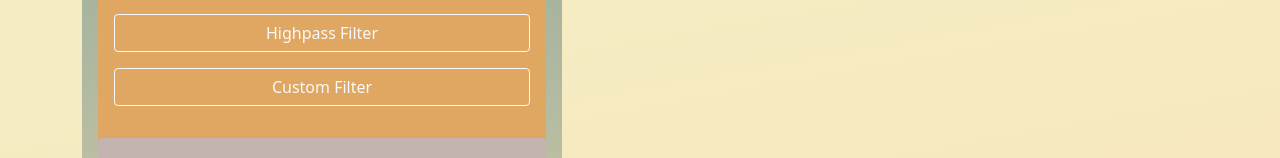
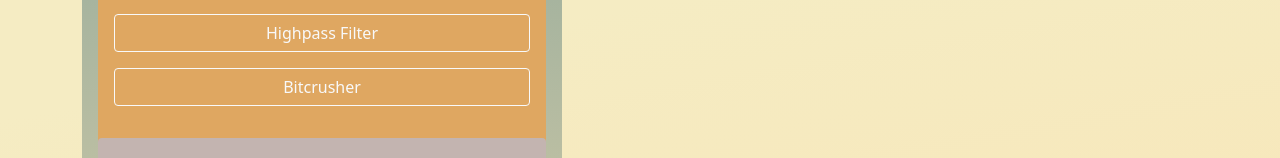
Before and after one commit to LuckyLuke16/audiovideo22, a React (Create React App) app: page / in a window 1280 px wide. Shown: the part 613-771 px from the top of the page. Built offline with nearby package versions, Linux system fonts and the light colour scheme.

Commit message:
add bitcrusher filter

```diff
--- a/src/Filter.js
+++ b/src/Filter.js
@@ -1,10 +1,10 @@
-import './App.css';
-import 'bootstrap/dist/css/bootstrap.min.css';
-import { Card, Stack, Button } from 'react-bootstrap';
-import React from 'react';
-import './Equalizer.css';
+import "./App.css";
+import "bootstrap/dist/css/bootstrap.min.css";
+import { Card, Stack, Button } from "react-bootstrap";
+import React from "react";
+import "./Equalizer.css";
 
-export default class Filter extends React.Component{
+export default class Filter extends React.Component {
   constructor(props) {
     super(props);
     this.audio = this.props.audio;
@@ -14,17 +14,18 @@ export default class Filter extends React.Component{
     // equalizer nodes and sliders
     this.lowshelfNode = null;
     this.lowshelfSlider = React.createRef();
-        this.peakingNode1 = null
+    this.peakingNode1 = null;
     this.peaking1Slider = React.createRef();
-        this.peakingNode2 = null
+    this.peakingNode2 = null;
     this.peaking2Slider = React.createRef();
-        this.peakingNode3 = null
+    this.peakingNode3 = null;
     this.peaking3Slider = React.createRef();
     this.highshelfNode = null;
     this.highshelfSlider = React.createRef();
     this.state = {
-            isLowpassOn : false,
-            isHighpassOn : false,
+      isLowpassOn: false,
+      isHighpassOn: false,
+      isBitcrusherOn: false,
       clickedColor: false,
       // equalizer nodes SliderValues
       lowshelfValue: 0,
@@ -32,29 +33,25 @@ export default class Filter extends React.Component{
       peaking2Value: 0,
       peaking3Value: 0,
       highshelfValue: 0,
-
-        }
+    };
   }
 
-    setFilter(filterTyp){
-        if(this.audio.audioCtx === null) {
+  setFilter(filterTyp) {
+    if (this.audio.audioCtx === null) {
       return;
     }
-        switch(filterTyp){
+    switch (filterTyp) {
       case "lowpass":
-                if(this.state.isHighpassOn)
-                    return;
-                this.setState({isLowpassOn: !this.state.isLowpassOn}, function () {
+        if (this.state.isHighpassOn || this.state.isBitcrusherOn) return;
+        this.setState({ isLowpassOn: !this.state.isLowpassOn }, function () {
           if (this.state.isLowpassOn === true) {
             this.setLowpassFilterOn();
-                    } else
-                        this.turnFilterOff();
+          } else this.turnFilterOff();
         });
         break;
       case "highpass":
-                if(this.state.isLowpassOn)
-                    return;
-                this.setState({isHighpassOn: !this.state.isHighpassOn}, function () {
+        if (this.state.isLowpassOn || this.state.isBitcrusherOn) return;
+        this.setState({ isHighpassOn: !this.state.isHighpassOn }, function () {
           if (this.state.isHighpassOn === true) {
             this.setHighpassFilterOn();
           } else {
@@ -62,37 +59,56 @@ export default class Filter extends React.Component{
           }
         });
         break;
+      case "bitcrusher":
+        if (this.state.isHighpassOn || this.state.isLowpassOn) return;
+        this.setState(
+          { isBitcrusherOn: !this.state.isBitcrusherOn },
+          function () {
+            if (this.state.isBitcrusherOn === true) {
+              this.setBitscusherOn();
+            } else this.turnFilterOff();
+          }
+        );
+        break;
       default:
         break;
     }
   }
-    render(){
-        return(
-            <Card className='filter-card'>
+  render() {
+    return (
+      <Card className="filter-card">
         <Card.Body>
           <p>Filters</p>
           <Stack gap={3}>
             <Button
               variant={this.state.isLowpassOn ? "warning" : "outline-light"}
               onClick={() => this.setFilter("lowpass")}
-                        >Lowpass Filter</Button>{' '}
+            >
+              Lowpass Filter
+            </Button>{" "}
             <Button
               variant={this.state.isHighpassOn ? "warning" : "outline-light"}
               onClick={() => this.setFilter("highpass")}
-                        >Highpass Filter</Button>{' '}
-                        <Button variant="outline-light">Custom Filter</Button>{' '}
+            >
+              Highpass Filter
+            </Button>{" "}
+            <Button
+              variant={this.state.isBitcrusherOn ? "warning" : "outline-light"}
+              onClick={() => this.setFilter("bitcrusher")}
+            >
+              Bitcrusher
+            </Button>{" "}
           </Stack>
-
         </Card.Body>
-                <Card
-                    className='equalizer-card'
-                    hidden={this.isHidden}
-                >
+        <Card className="equalizer-card" hidden={this.isHidden}>
           <Card.Body>
             <p>5-Band-Equalizer</p>
             <Stack gap={3}>
-                            <Stack direction="horizontal" gap={4} className="col-md-5 mx-auto">
-                            </Stack>
+              <Stack
+                direction="horizontal"
+                gap={4}
+                className="col-md-5 mx-auto"
+              ></Stack>
               <input
                 id="equalizer1"
                 type="range"
@@ -152,46 +168,60 @@ export default class Filter extends React.Component{
           </Card.Body>
         </Card>
       </Card>
-
     );
   }
 
   // is called whenever a prop is changed
   // updates audio props from audio component
   componentDidUpdate(prevProps, prevState, snapshot) {
-        if(this.props.audio !== prevProps.audio){
+    if (this.props.audio !== prevProps.audio) {
       this.audio = this.props.audio;
-            if(this.props.audio.audioCtx === null)
-            {
-                this.setState({isLowpassOn : false});
-                this.setState({isHighpassOn : false});
+      if (this.props.audio.audioCtx === null) {
+        this.setState({ isLowpassOn: false });
+        this.setState({ isHighpassOn: false });
+        this.setState({ isBitcrusherOn: false });
         this.lowshelfNode = null;
-            }else {
+      } else {
         // initialize equalizer nodes when audioCtx is initialized
-                if(this.lowshelfNode === null){
+        if (this.lowshelfNode === null) {
           this.lowshelfNode = this.audio.audioCtx.createBiquadFilter();
           this.lowshelfNode.type = "lowshelf";
           this.lowshelfNode.frequency.value = 300;
-                    this.lowshelfNode.gain.setValueAtTime(this.lowshelfSlider.current.value, this.audio.audioCtx.currentTime);
+          this.lowshelfNode.gain.setValueAtTime(
+            this.lowshelfSlider.current.value,
+            this.audio.audioCtx.currentTime
+          );
           this.highshelfNode = this.audio.audioCtx.createBiquadFilter();
           this.highshelfNode.type = "highshelf";
           this.highshelfNode.frequency.value = 4000;
-                    this.highshelfNode.gain.setValueAtTime(this.highshelfSlider.current.value, this.audio.audioCtx.currentTime);
+          this.highshelfNode.gain.setValueAtTime(
+            this.highshelfSlider.current.value,
+            this.audio.audioCtx.currentTime
+          );
           this.peakingNode1 = this.audio.audioCtx.createBiquadFilter();
 
           this.peakingNode1.type = "peaking";
           this.peakingNode1.frequency.value = 2150;
-                    this.peakingNode1.gain.setValueAtTime(this.peaking1Slider.current.value, this.audio.audioCtx.currentTime);
+          this.peakingNode1.gain.setValueAtTime(
+            this.peaking1Slider.current.value,
+            this.audio.audioCtx.currentTime
+          );
 
           this.peakingNode2 = this.audio.audioCtx.createBiquadFilter();
           this.peakingNode2.type = "peaking";
           this.peakingNode2.frequency.value = 1000;
-                    this.peakingNode2.gain.setValueAtTime(this.peaking2Slider.current.value, this.audio.audioCtx.currentTime);
+          this.peakingNode2.gain.setValueAtTime(
+            this.peaking2Slider.current.value,
+            this.audio.audioCtx.currentTime
+          );
 
           this.peakingNode3 = this.audio.audioCtx.createBiquadFilter();
           this.peakingNode3.type = "peaking";
           this.peakingNode3.frequency.value = 3000;
-                    this.peakingNode3.gain.setValueAtTime(this.peaking3Slider.current.value, this.audio.audioCtx.currentTime);
+          this.peakingNode3.gain.setValueAtTime(
+            this.peaking3Slider.current.value,
+            this.audio.audioCtx.currentTime
+          );
 
           this.audio.source.disconnect();
           this.audio.source.connect(this.lowshelfNode);
@@ -204,12 +234,14 @@ export default class Filter extends React.Component{
   setLowpassFilterOn() {
     this.lowpassFilter = this.audio.audioCtx.createBiquadFilter();
     this.lowpassFilter.type = "lowpass";
-            this.lowpassFilter.frequency.setValueAtTime(500,this.audio.audioCtx.currentTime);
+    this.lowpassFilter.frequency.setValueAtTime(
+      500,
+      this.audio.audioCtx.currentTime
+    );
     this.audio.source.disconnect();
     this.audio.source.connect(this.lowpassFilter);
     this.lowpassFilter.connect(this.lowshelfNode);
     this.setEqualizerNodes();
-
   }
 
   turnFilterOff() {
@@ -221,14 +253,17 @@ export default class Filter extends React.Component{
   setHighpassFilterOn() {
     this.highpassFilter = this.audio.audioCtx.createBiquadFilter();
     this.highpassFilter.type = "highpass";
-        this.highpassFilter.frequency.setValueAtTime(2000,this.audio.audioCtx.currentTime);
+    this.highpassFilter.frequency.setValueAtTime(
+      2000,
+      this.audio.audioCtx.currentTime
+    );
     this.audio.source.disconnect();
     this.audio.source.connect(this.highpassFilter);
     this.highpassFilter.connect(this.lowshelfNode);
-        this.setEqualizerNodes()
+    this.setEqualizerNodes();
   }
 
-    setEqualizerNodes(){
+  setEqualizerNodes() {
     this.lowshelfNode.connect(this.peakingNode1);
     this.peakingNode1.connect(this.peakingNode2);
     this.peakingNode2.connect(this.peakingNode3);
@@ -244,7 +279,10 @@ export default class Filter extends React.Component{
     if (this.audio.audioCtx === null) {
       return;
     }
-        this.lowshelfNode.gain.setValueAtTime(this.lowshelfSlider.current.value, this.audio.audioCtx.currentTime);
+    this.lowshelfNode.gain.setValueAtTime(
+      this.lowshelfSlider.current.value,
+      this.audio.audioCtx.currentTime
+    );
   }
 
   changeHighshelfGain() {
@@ -252,7 +290,10 @@ export default class Filter extends React.Component{
     if (this.audio.audioCtx === null) {
       return;
     }
-        this.highshelfNode.gain.setValueAtTime(this.highshelfSlider.current.value, this.audio.audioCtx.currentTime);
+    this.highshelfNode.gain.setValueAtTime(
+      this.highshelfSlider.current.value,
+      this.audio.audioCtx.currentTime
+    );
   }
 
   changePeaking1Gain() {
@@ -260,7 +301,10 @@ export default class Filter extends React.Component{
     if (this.audio.audioCtx === null) {
       return;
     }
-        this.peakingNode1.gain.setValueAtTime(this.peaking1Slider.current.value, this.audio.audioCtx.currentTime);
+    this.peakingNode1.gain.setValueAtTime(
+      this.peaking1Slider.current.value,
+      this.audio.audioCtx.currentTime
+    );
   }
 
   changePeaking2Gain() {
@@ -268,7 +312,10 @@ export default class Filter extends React.Component{
     if (this.audio.audioCtx === null) {
       return;
     }
-        this.peakingNode2.gain.setValueAtTime(this.peaking2Slider.current.value, this.audio.audioCtx.currentTime);
+    this.peakingNode2.gain.setValueAtTime(
+      this.peaking2Slider.current.value,
+      this.audio.audioCtx.currentTime
+    );
   }
 
   changePeaking3Gain() {
@@ -276,6 +323,39 @@ export default class Filter extends React.Component{
     if (this.audio.audioCtx === null) {
       return;
     }
-        this.peakingNode3.gain.setValueAtTime(this.peaking3Slider.current.value, this.audio.audioCtx.currentTime);
+    this.peakingNode3.gain.setValueAtTime(
+      this.peaking3Slider.current.value,
+      this.audio.audioCtx.currentTime
+    );
+  }
+
+  //A Bitcrusher is an audio effect that produces distortion by reducing of the resolution or bandwidth of digital audio data
+  setBitscusherOn() {
+    var bufferSize = 4096;
+    var bitcrusher = this.audio.audioCtx.createScriptProcessor(bufferSize, 2, 2);
+    bitcrusher.bits = 4;
+    bitcrusher.normfreq = 0.2;
+    var step = Math.pow(0.5, bitcrusher.bits);
+    var phaser = 0;
+    var last = 0;
+    var channelCount = 2;
+    bitcrusher.onaudioprocess = function (e) {
+      for (var j = 0; j < channelCount; ++j) {
+        var input = e.inputBuffer.getChannelData(j);
+        var output = e.outputBuffer.getChannelData(j);
+        for (var i = 0; i < bufferSize; i++) {
+          phaser += bitcrusher.normfreq;
+          if (phaser >= 1.0) {
+            phaser -= 1.0;
+            last = step * Math.floor(input[i] / step + 0.5);
+          }
+          output[i] = last;
         }
       }
+    };
+    this.audio.source.disconnect();
+    this.audio.source.connect(bitcrusher);
+    bitcrusher.connect(this.lowshelfNode);
+    this.setEqualizerNodes();
+  }
+}
```
Lines whose indentation alone changed are shown as unchanged.
